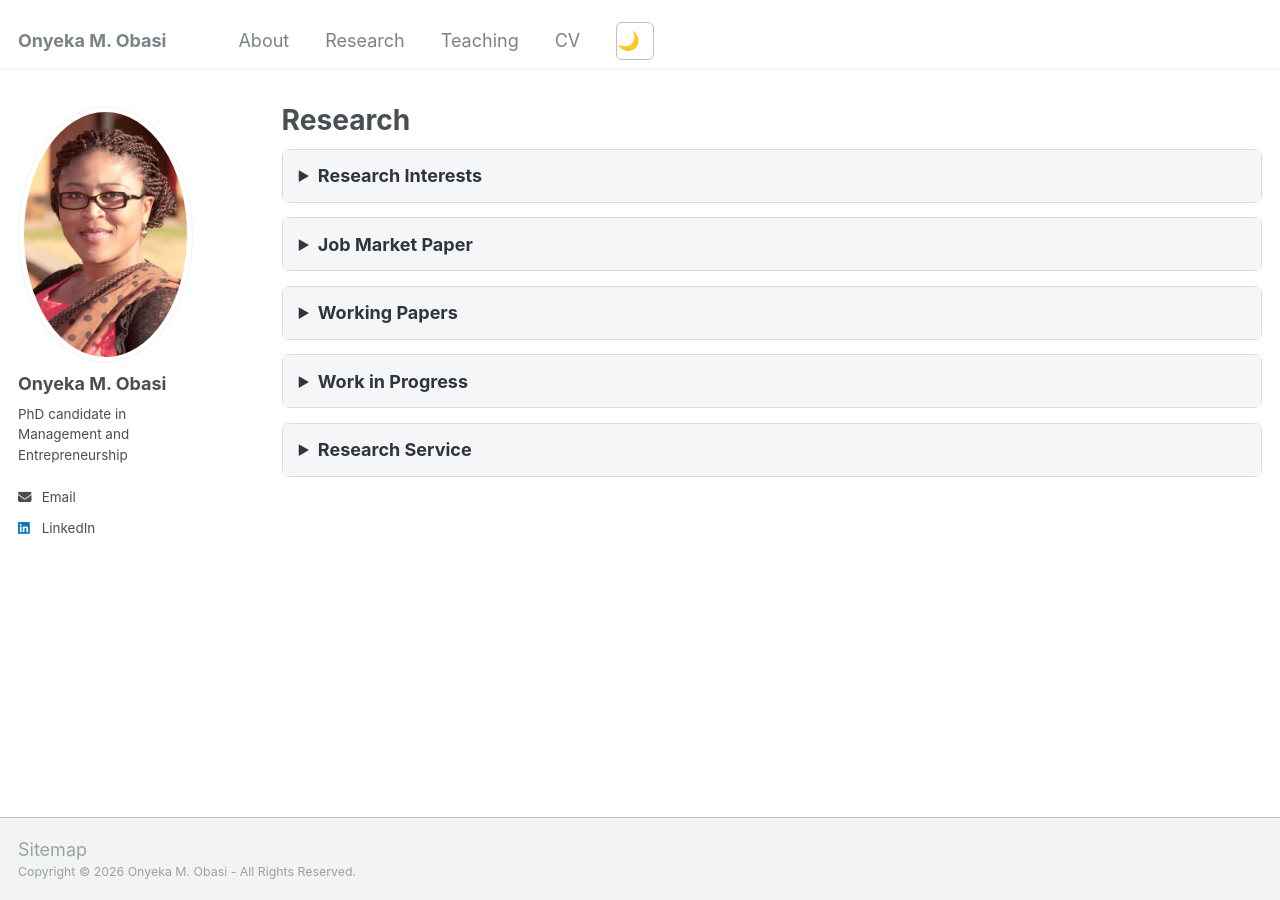
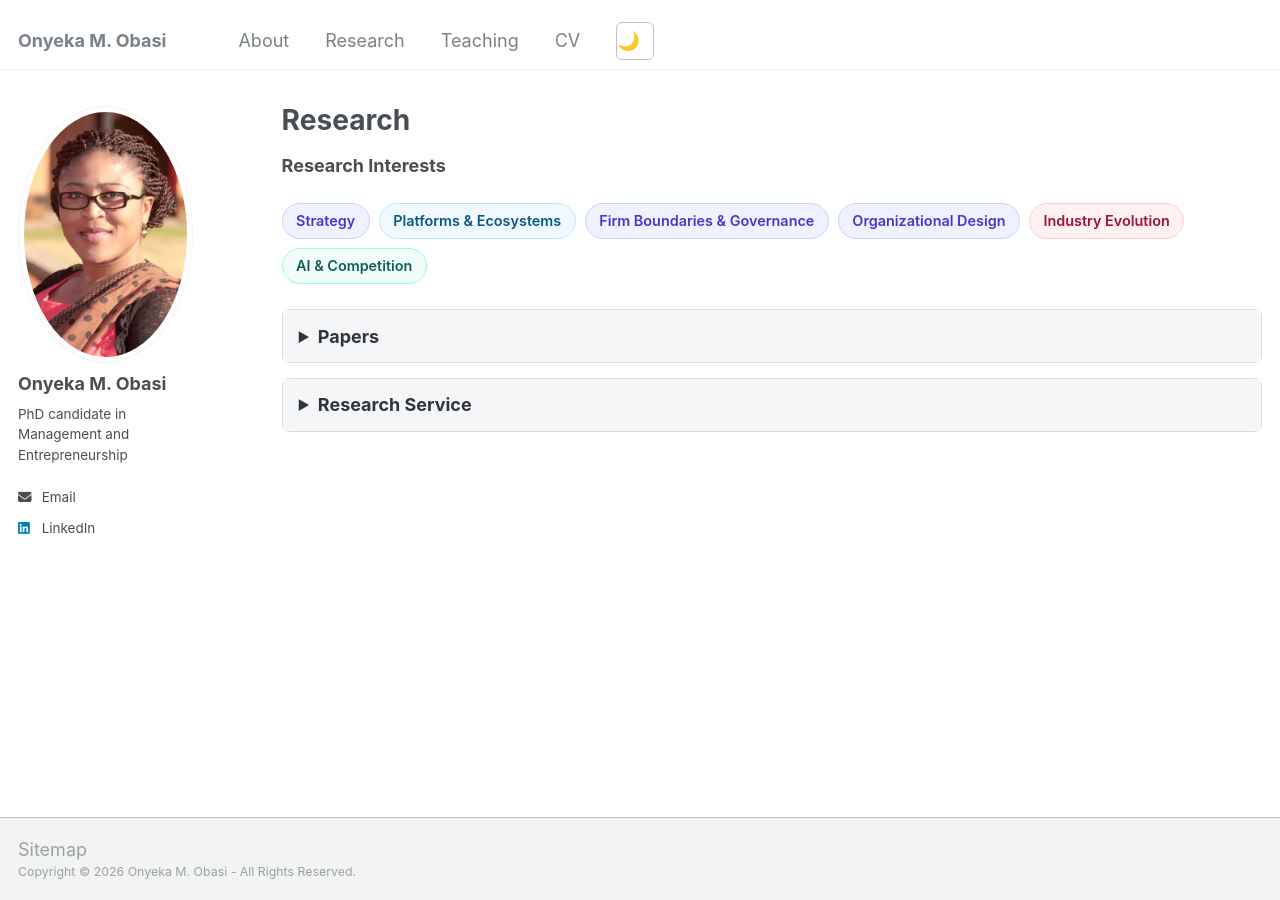
Before and after one commit to hunternbh/onyeka-obasi-site, a Jekyll site: the page built from _pages/research.md, in a window 1280 px wide. Built offline with Jekyll 4.4.1, drawn with Linux system fonts in a browser that asks for light colours.

Commit message:
Match the template About and Research layout

```diff
--- a/_pages/research.md
+++ b/_pages/research.md
@@ -5,18 +5,21 @@ permalink: /research/
 author_profile: true
 ---
 
+<p><strong>Research Interests</strong></p>
+<div class="research-areas">
+  <span class="research-area research-area--indigo">Strategy</span>
+  <span class="research-area research-area--blue">Platforms &amp; Ecosystems</span>
+  <span class="research-area research-area--indigo">Firm Boundaries &amp; Governance</span>
+  <span class="research-area research-area--indigo">Organizational Design</span>
+  <span class="research-area research-area--rose">Industry Evolution</span>
+  <span class="research-area research-area--teal">AI &amp; Competition</span>
+</div>
+
 <details class="collapsible-section">
-<summary>Research Interests</summary>
+<summary>Papers</summary>
 <div class="collapsible-section__content" markdown="1">
 
-Strategy &#124; Platforms & Ecosystems &#124; Firm Boundaries & Governance &#124; Organizational Design &#124; Industry Evolution &#124; AI & Competition
-
-</div>
-</details>
-
-<details class="collapsible-section">
-<summary>Job Market Paper</summary>
-<div class="collapsible-section__content" markdown="1">
+## Job Market Paper
 
 **Obasi, O. M. “Persistent Coordination Strain and Ownership-Based Sourcing in Platform Ecosystems: Evidence from U.S. SVOD Services.”**
 
@@ -28,12 +31,7 @@ Strategy &#124; Platforms & Ecosystems &#124; Firm Boundaries & Governance &#124
 - INFORMS Annual Meeting, Job Market Showcase, 2026 (selected)
 - CCC Doctoral Conference, Bocconi University, 2026
 
-</div>
-</details>
-
-<details class="collapsible-section">
-<summary>Working Papers</summary>
-<div class="collapsible-section__content" markdown="1">
+## Working Papers
 
 **Obasi, O. M., & Rawley, E. “Governance by Design: Enabling Contractibility Through Digital Architecture.” (Preparing for submission to a Journal &#124; Working paper available upon request)**
 
@@ -43,12 +41,7 @@ Strategy &#124; Platforms & Ecosystems &#124; Firm Boundaries & Governance &#124
 - Strategic Management Society Annual Conference, 2026 (PhD Student Paper Prize nominee)
 - Academy of Management Annual Meeting, 2026
 
-</div>
-</details>
-
-<details class="collapsible-section">
-<summary>Work in Progress</summary>
-<div class="collapsible-section__content" markdown="1">
+## Work in Progress
 
 **Obasi, O. M., & Kyprianou, C. “Platform Governance in Complex Ecosystems: A Systematic Review and Research Agenda.”**
 
--- /dev/null
+++ b/_sass/_research-areas.scss
@@ -0,0 +1,62 @@
+.research-areas {
+  display: flex;
+  flex-wrap: wrap;
+  gap: 0.5rem;
+  margin: 0.25rem 0 1.4rem;
+}
+
+.research-area {
+  display: inline-block;
+  max-width: 100%;
+  padding: 0.35rem 0.75rem;
+  border: 1px solid var(--area-border);
+  border-radius: 999px;
+  color: var(--area-text);
+  background: var(--area-background);
+  font-size: 0.8em;
+  font-weight: 600;
+  line-height: 1.5;
+  overflow-wrap: anywhere;
+}
+
+.research-area--indigo {
+  --area-text: #4338ca;
+  --area-background: #eef2ff;
+  --area-border: #c7d2fe;
+  --area-dark-text: #c7d2fe;
+  --area-dark-background: #25234b;
+  --area-dark-border: #59559a;
+}
+
+.research-area--teal {
+  --area-text: #115e59;
+  --area-background: #f0fdfa;
+  --area-border: #99f6e4;
+  --area-dark-text: #99f6e4;
+  --area-dark-background: #153c38;
+  --area-dark-border: #39796d;
+}
+
+.research-area--blue {
+  --area-text: #075985;
+  --area-background: #f0f9ff;
+  --area-border: #bae6fd;
+  --area-dark-text: #bae6fd;
+  --area-dark-background: #19364a;
+  --area-dark-border: #416c8a;
+}
+
+.research-area--rose {
+  --area-text: #9f1239;
+  --area-background: #fff1f2;
+  --area-border: #fecdd3;
+  --area-dark-text: #fecdd3;
+  --area-dark-background: #472530;
+  --area-dark-border: #945468;
+}
+
+body.dark-mode .research-area {
+  color: var(--area-dark-text);
+  background: var(--area-dark-background);
+  border-color: var(--area-dark-border);
+}
--- a/assets/css/main.scss
+++ b/assets/css/main.scss
@@ -33,6 +33,7 @@
 @import "page";
 @import "archive";
 @import "collapsible-sections";
+@import "research-areas";
 @import "sidebar";
 
 @import "vendor/font-awesome/fontawesome";
```
Also changed, not shown: _pages/about.md (+0 -7 lines), _pages/cv.md (+1 -1 lines).
